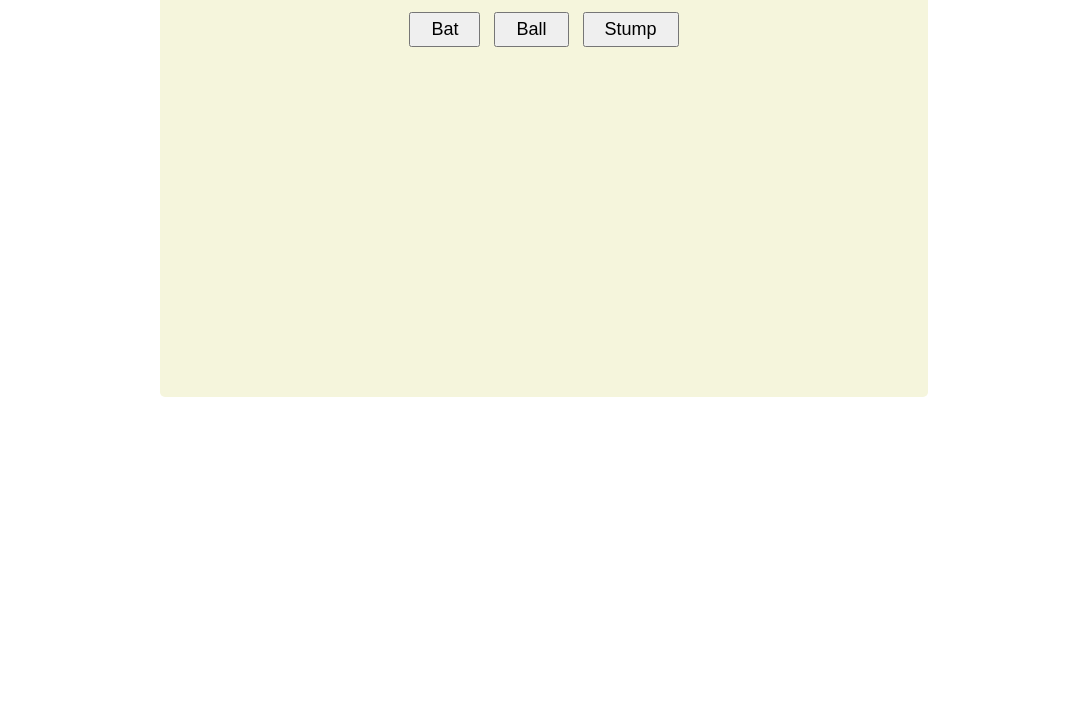
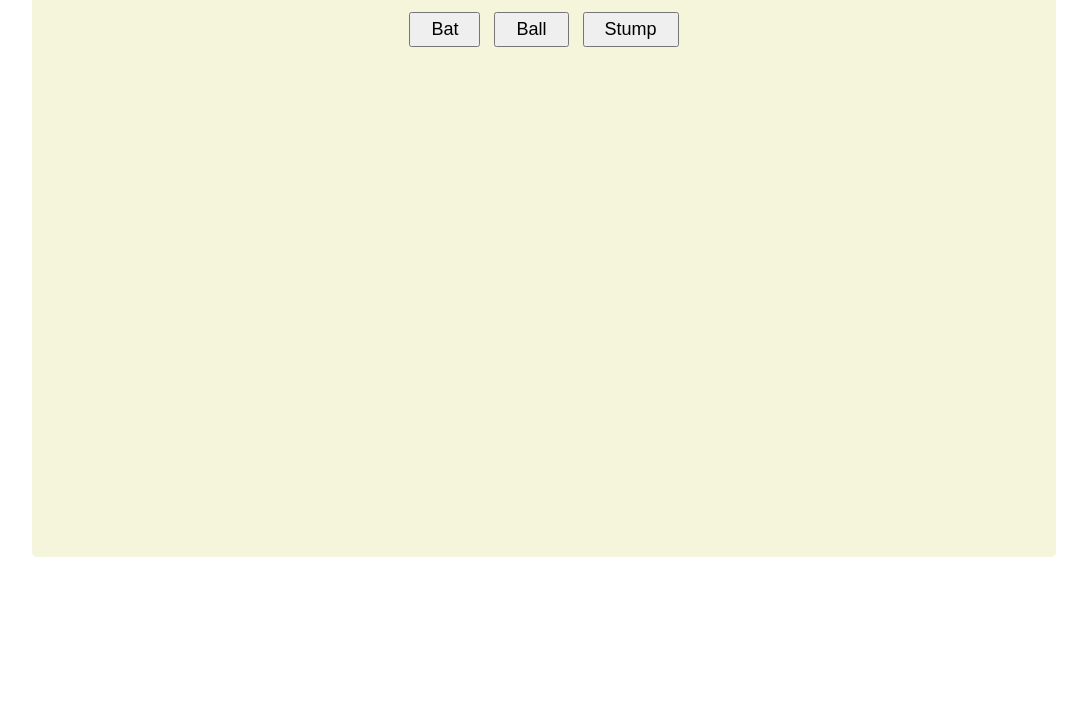
Before and after one commit to itsvikas94/Bat-Ball-Stump-Game, a plain HTML site: page index.html in a window 1280 px wide. Shown: the part 91-800 px from the top of the page, without its empty margins (96-1183 px from the left). Drawn offline with Linux system fonts and the light colour scheme.

Commit message:
Update index.html

```diff
--- a/index.html
+++ b/index.html
@@ -10,8 +10,8 @@
       }
       main {
         text-align: center;
-        height: 60vh;
-        width: 60vw;
+        height: 80vh;
+        width: 80vw;
         background-color: beige;
         margin: 0 auto;
         padding: 10px;
```
